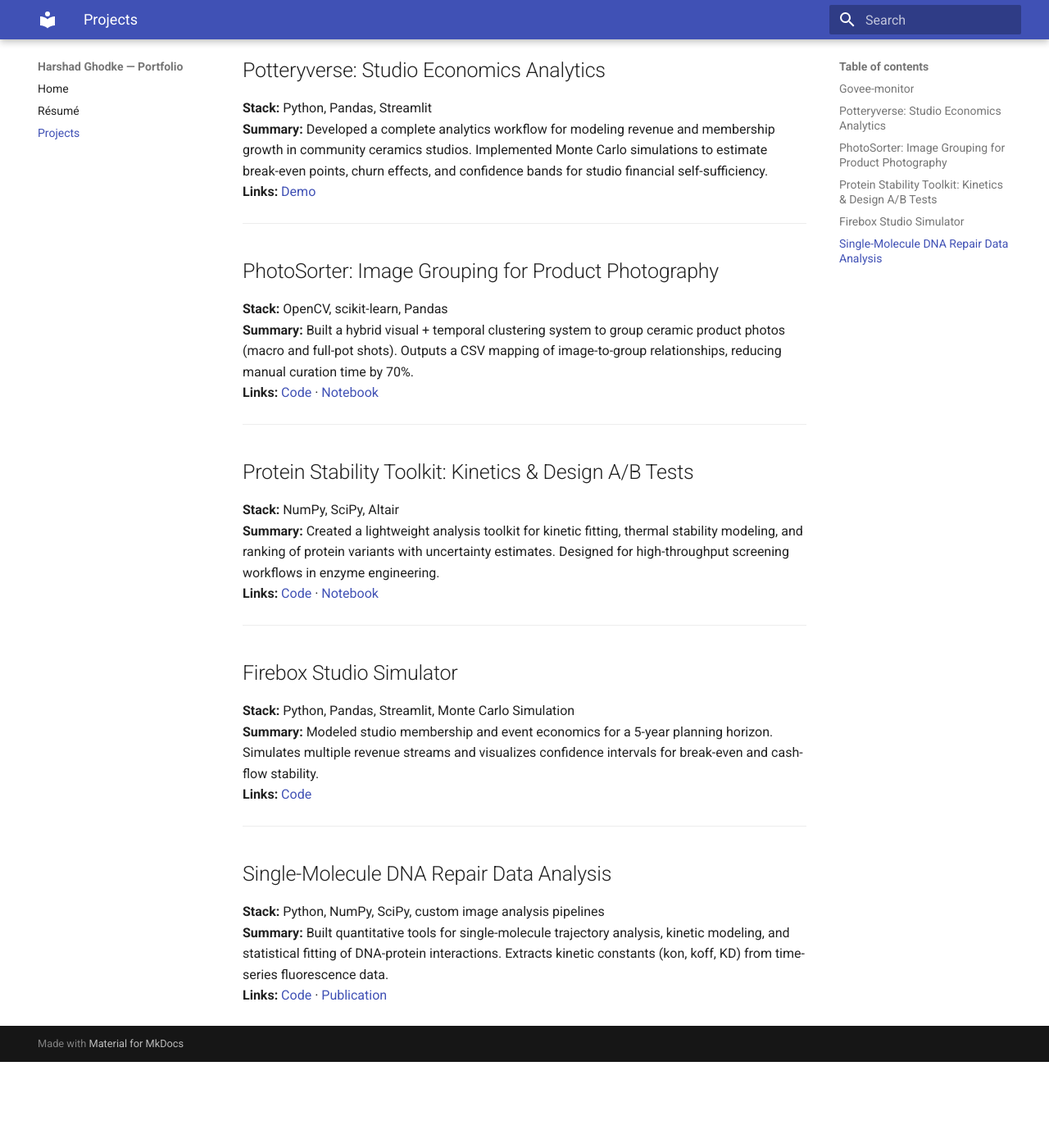
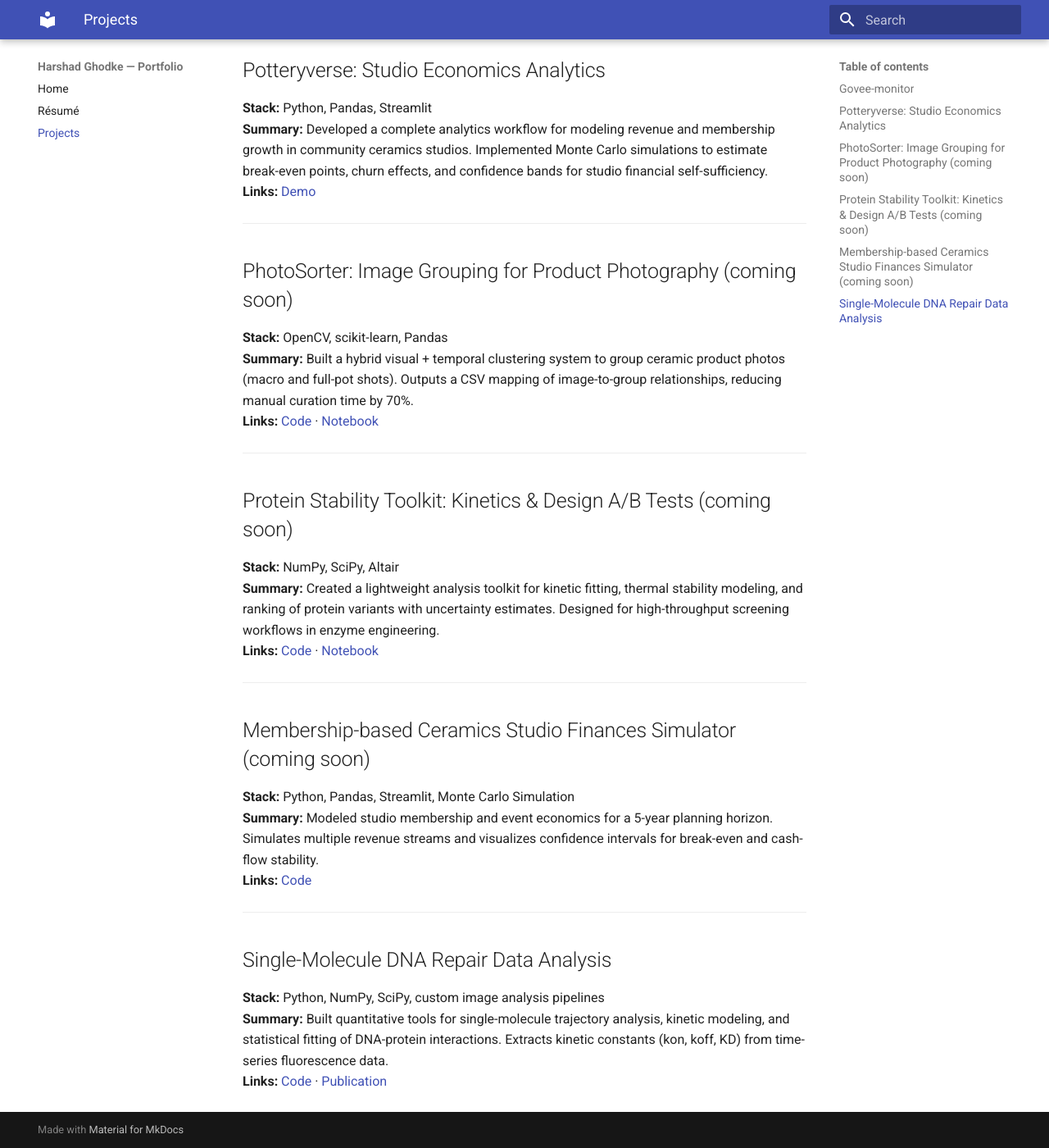
Before and after one commit to hghodkephd/hg-portfolio, an MkDocs documentation site: the page built from docs/projects.md, in a window 1280 px wide and 1400 px high, scrolled down 704 px. Shown: the whole window at 82% size. Built offline with MkDocs 1.6.1 and Material for MkDocs 9.7.7, drawn with Linux system fonts in a browser that asks for light colours; before the commit the page ends 1999 px from its top, so only the background shows below that.

Commit message:
Update projects.md

```diff
--- a/docs/projects.md
+++ b/docs/projects.md
@@ -18,22 +18,21 @@ A concise collection of outcome-oriented work showing how I apply data science,
 **Links:** [Demo](https://huggingface.co/spaces/potteryverse/potteryverse-survey)
 
 ---
-
-## PhotoSorter: Image Grouping for Product Photography
+## PhotoSorter: Image Grouping for Product Photography (coming soon)
 **Stack:** OpenCV, scikit-learn, Pandas
 **Summary:** Built a hybrid visual + temporal clustering system to group ceramic product photos (macro and full-pot shots). Outputs a CSV mapping of image-to-group relationships, reducing manual curation time by 70%.
 **Links:** [Code](https://github.com/hghodkephd/photo-sorter) · [Notebook](https://nbviewer.org/github/hghodkephd/photo-sorter/blob/main/notebooks/01_grouping.ipynb)
 
 ---
 
-## Protein Stability Toolkit: Kinetics & Design A/B Tests
+## Protein Stability Toolkit: Kinetics & Design A/B Tests (coming soon)
 **Stack:** NumPy, SciPy, Altair
 **Summary:** Created a lightweight analysis toolkit for kinetic fitting, thermal stability modeling, and ranking of protein variants with uncertainty estimates. Designed for high-throughput screening workflows in enzyme engineering.
 **Links:** [Code](https://github.com/hghodkephd/protein-stability-toolkit) · [Notebook](https://nbviewer.org/github/hghodkephd/protein-stability-toolkit/blob/main/examples/stability_demo.ipynb)
 
 ---
 
-## Firebox Studio Simulator
+## Membership-based Ceramics Studio Finances Simulator (coming soon)
 **Stack:** Python, Pandas, Streamlit, Monte Carlo Simulation
 **Summary:** Modeled studio membership and event economics for a 5-year planning horizon. Simulates multiple revenue streams and visualizes confidence intervals for break-even and cash-flow stability.
 **Links:** [Code](https://github.com/hghodkephd/firebox-financial-model)
```
